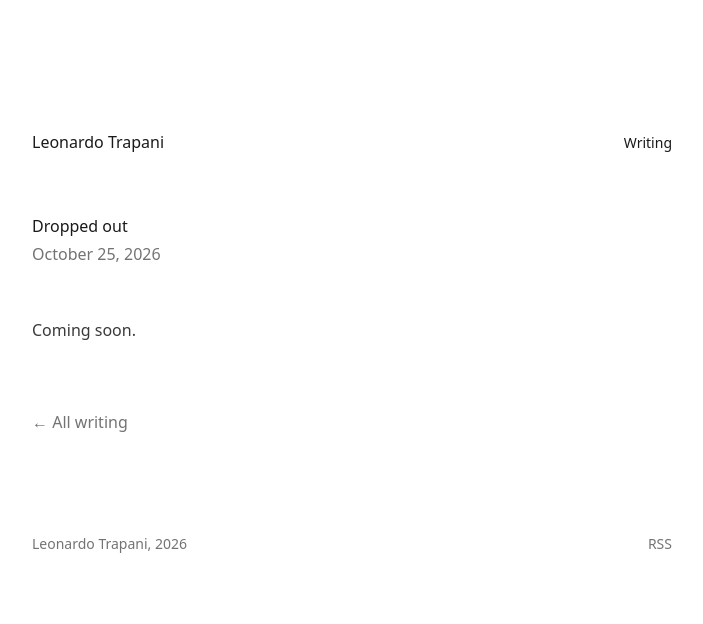
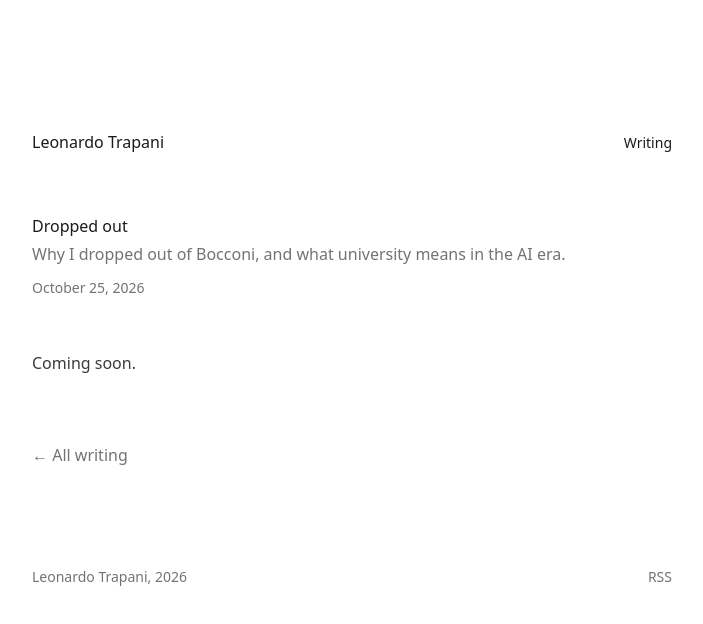
Before and after one commit to LeonardoTrapani/leotrapani.com, an Astro site: page /blog/dropped-out in a window 1280 px wide. Shown: the whole page, without its empty margins (288-991 px from the left). Built offline with nearby package versions, Linux system fonts and the light colour scheme; Astro itself is replaced by a stand-in of ours.

Commit message:
feat: show the post description under its title
Co-Authored-By: Claude Opus 5.5 <noreply@anthropic.com>

```diff
--- a/src/pages/blog/[slug].astro
+++ b/src/pages/blog/[slug].astro
@@ -24,6 +24,7 @@ const { Content } = await render(post);
   <article>
     <header>
       <h1>{post.data.title}</h1>
+      <p class="muted">{post.data.description}</p>
       <time class="muted" datetime={post.data.createdAt.toISOString()}>
         {formatLongDate(post.data.createdAt)}
       </time>
@@ -40,6 +41,12 @@ const { Content } = await render(post);
 <style>
   header {
     margin-bottom: 3rem;
+  }
+
+  time {
+    display: block;
+    margin-top: 0.5rem;
+    font-size: var(--text-sm);
   }
 
   h1 {
```
